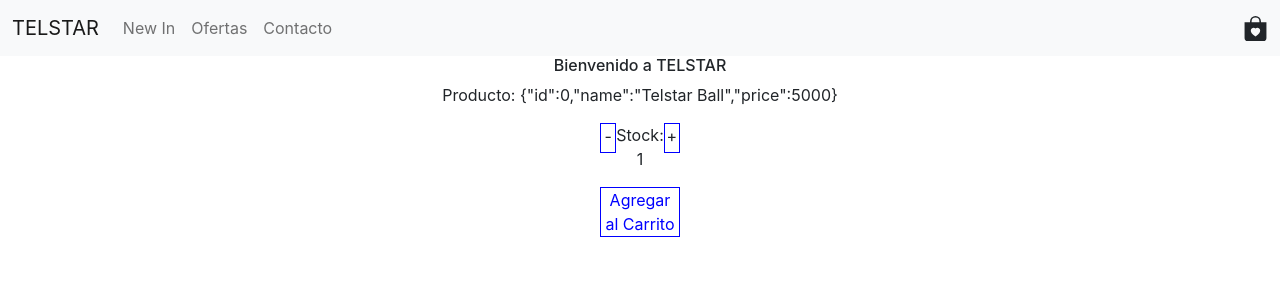
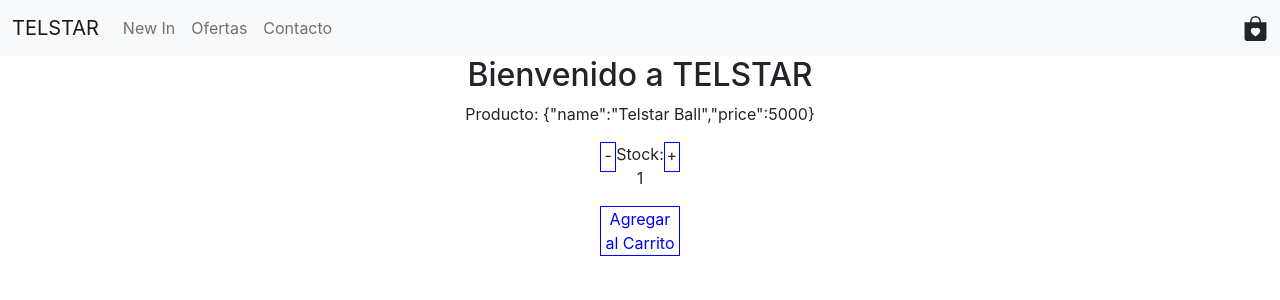
Before and after one commit to maxicassarino/telstar, a React (Create React App) app: page / in a window 1280 px wide. Shown: the top 300 px of the page. Built offline with nearby package versions, Linux system fonts and the light colour scheme.

Commit message:
Desafio N°4

```diff
--- a/src/components/ItemListContainer/ItemListContainer.js
+++ b/src/components/ItemListContainer/ItemListContainer.js
@@ -2,14 +2,14 @@ import React from 'react'
 import ItemCount from './ItemCount/ItemCount'
 import './ItemListContainer.css'
 
-let miProd = {id:0, name: "Telstar Ball", price: 5000};
+let miProd = {name: "Telstar Ball", price: 5000};
 let Stock = 1;
 
 const ItemListContainer = (props) => {
     return (
         <div>
             <center>
-                <h6>{props.saludo}</h6>
+                <h2>{props.saludo}</h2>
                 <ItemCount miProd={miProd} Stock={Stock}/>
             </center>
         </div>
```
